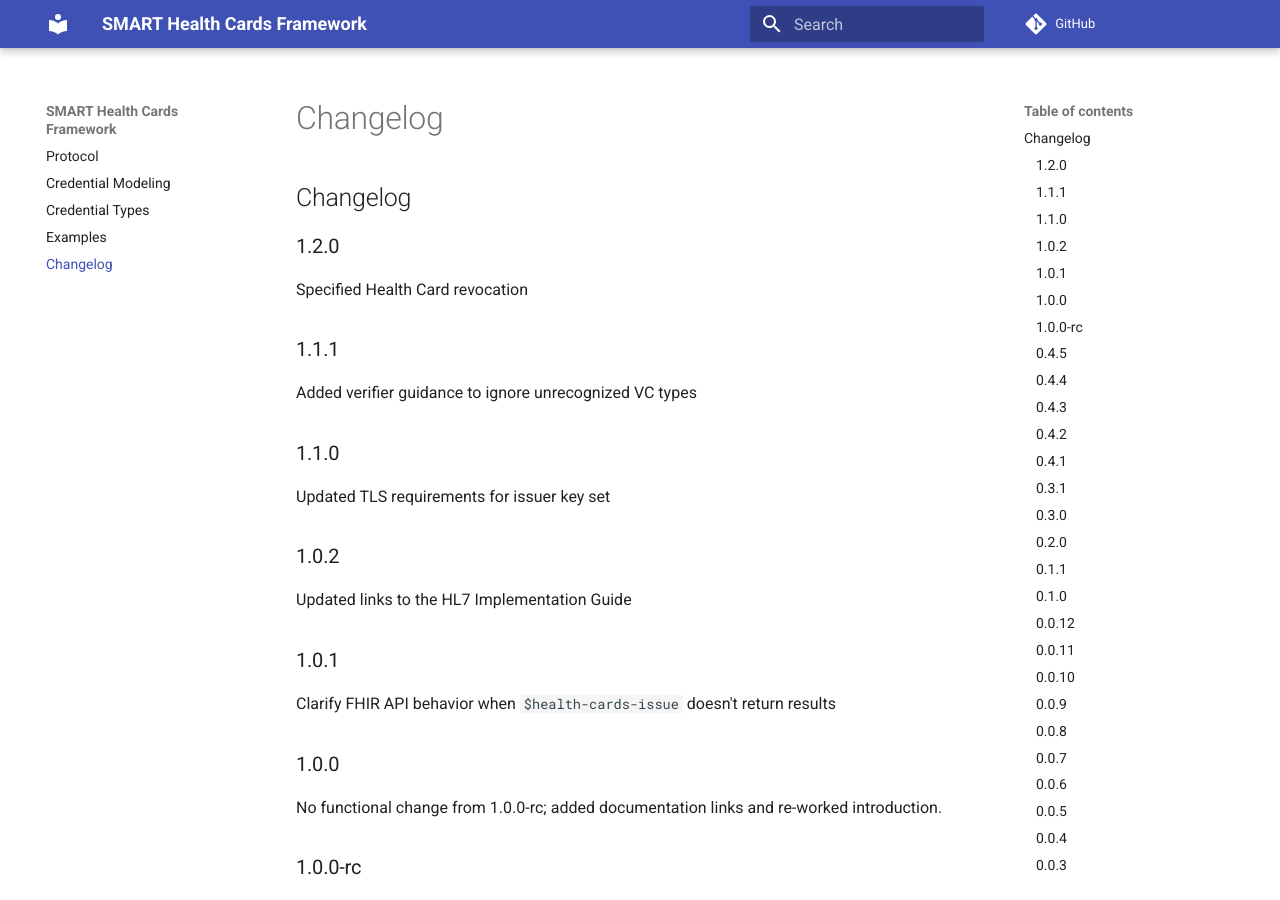
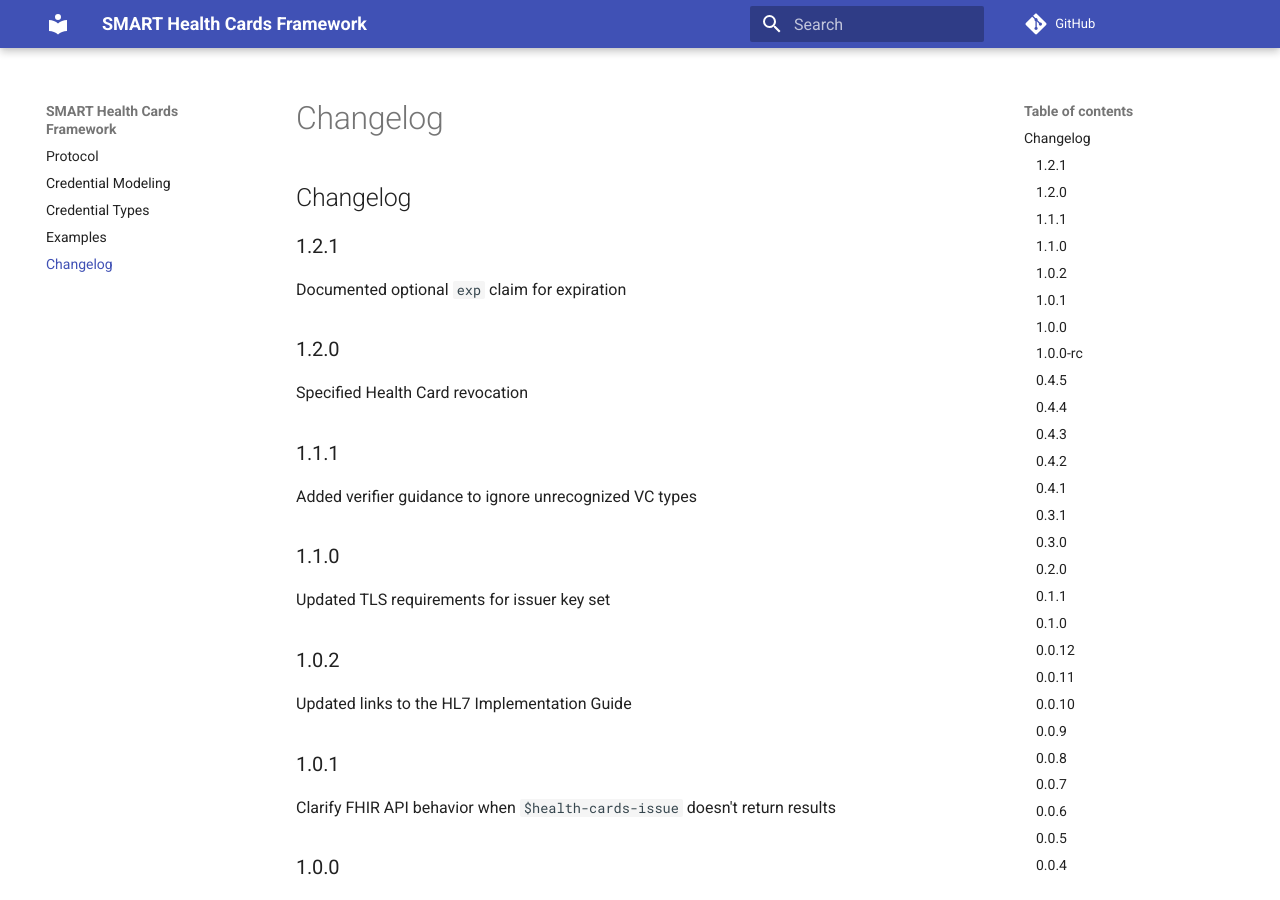
Before and after one commit to smart-on-fhir/health-cards, an MkDocs documentation site: the page built from docs/changelog.md, in a window 1280 px wide and 900 px high. Built offline with MkDocs 1.6.1 and Material for MkDocs 9.7.7, drawn with Linux system fonts in a browser that asks for light colours; comment, search, counter and statistics services are not loaded.

Commit message:
Update changelog.md

```diff
--- a/docs/changelog.md
+++ b/docs/changelog.md
@@ -1,4 +1,8 @@
 # Changelog
+
+## 1.2.1
+
+Documented optional `exp` claim for expiration
 
 ## 1.2.0
 
```
